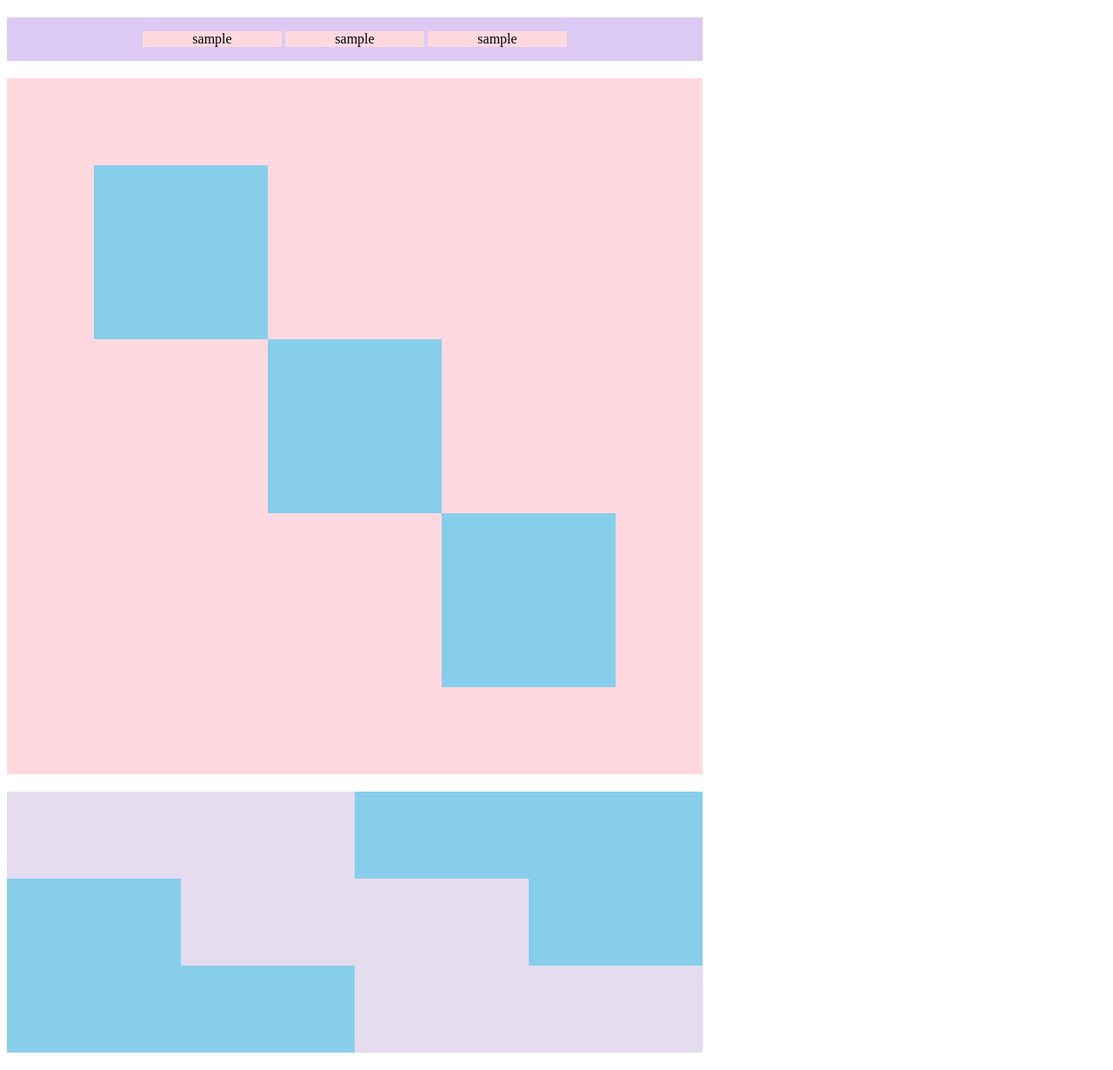
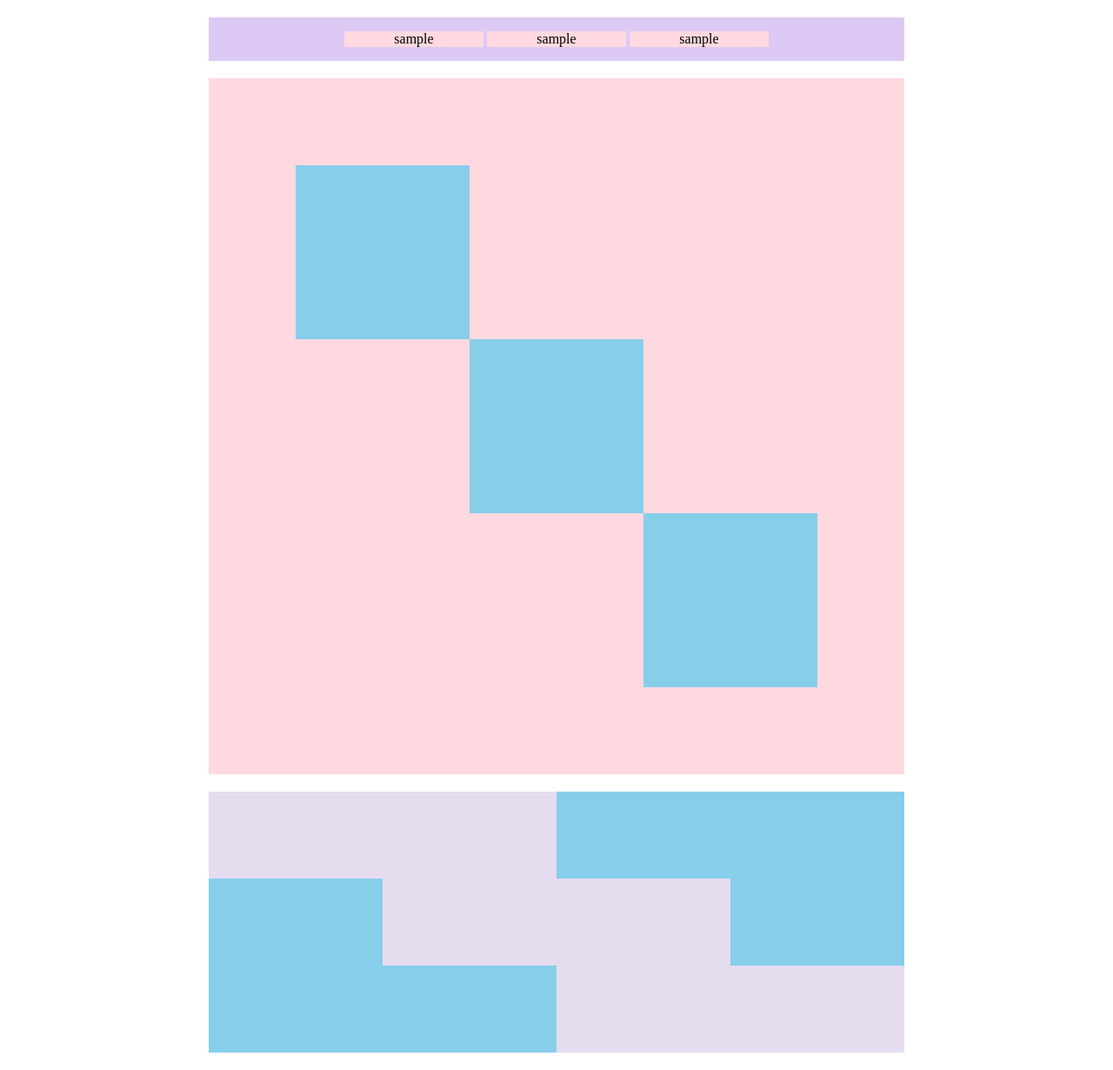
Before and after one commit to 05isbs/html-css-basic-kadai, a plain HTML site: page kadai_018/kadai_018.html in a window 1280 px wide. Shown: the whole page at 87% size. Drawn offline with Linux system fonts and the light colour scheme.

Commit message:
kadai_018を再アップロード

```diff
--- a/kadai_018/style.css
+++ b/kadai_018/style.css
@@ -1,7 +1,7 @@
 #top {
   width: 800px;
   background-color: #dcc9f4;
-  margin: 20px 0;
+  margin: 20px auto;
   text-align: center;
 }
 .top-child {
@@ -12,7 +12,7 @@
 #middle {
   width: 800px;
   height: 800px;
-  margin: 20px 0;
+  margin: 20px auto;
   background-color: #ffd9df;
   position: relative;
 }
@@ -43,7 +43,7 @@
 #bottom {
   width: 800px;
   height: 300px;
-  margin: 20px 0;
+  margin: 20px auto;
   background-color: #87ceeb;
   position: relative;
 }
```
Also changed, not shown: kadai_018/18章課題.png.
